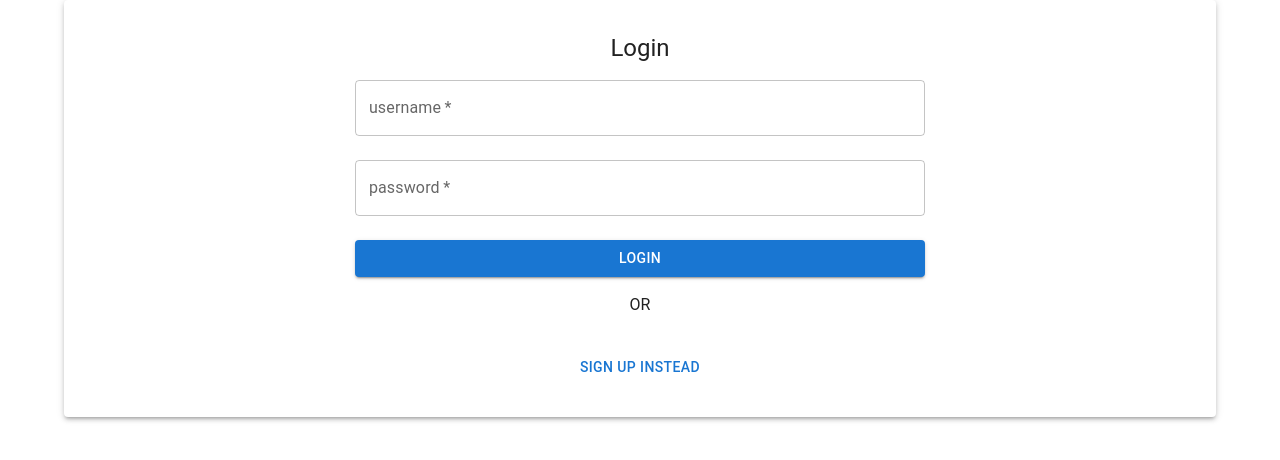
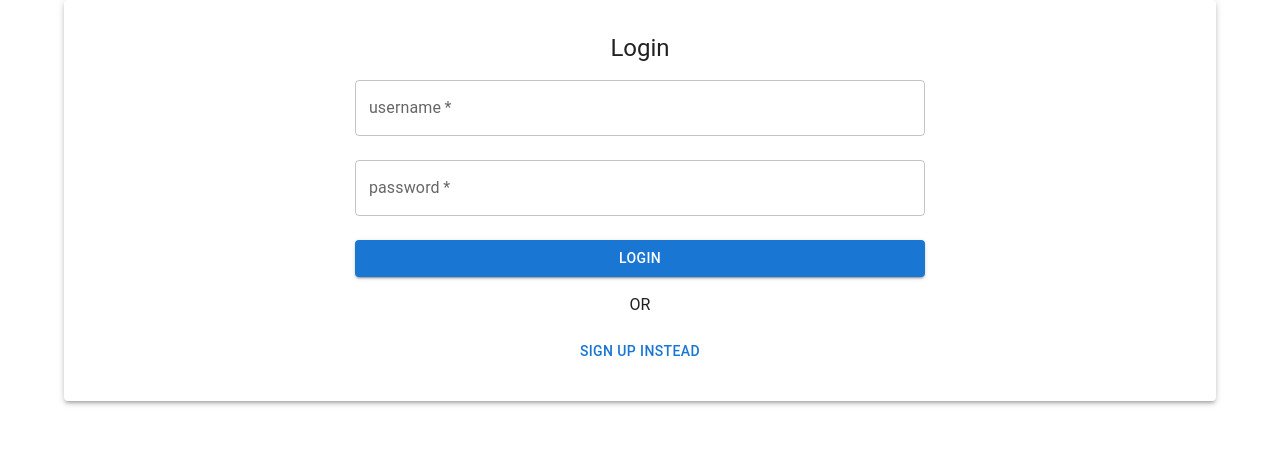
Before and after one commit to devanshV18/ChatBurst, a React (Vite) app in the folder client/: page /login in a window 1280 px wide. Shown: the top 460 px of the page. Built offline with nearby package versions, Linux system fonts and the light colour scheme.

Commit message:
minor tweaks

```diff
--- a/client/src/pages/Login.jsx
+++ b/client/src/pages/Login.jsx
@@ -25,7 +25,7 @@ const Login = () => {
                         <TextField required fullWidth label="password" type='password' margin="normal" variant="outlined"/>
                         <Button sx = {{marginTop: "1rem"}} variant='contained' color='primary' type='submit' fullWidth>Login</Button>
                         <Typography textAlign={"center"} m={"1rem"}>OR</Typography>
-                        <Button sx = {{marginTop: "1rem"}} fullWidth variant='text' onClick={toggleLogin}>Sign Up Instead</Button>
+                        <Button fullWidth variant='text' onClick={toggleLogin}>Sign Up Instead</Button>
                     </form>
                 </>
                 :
```
